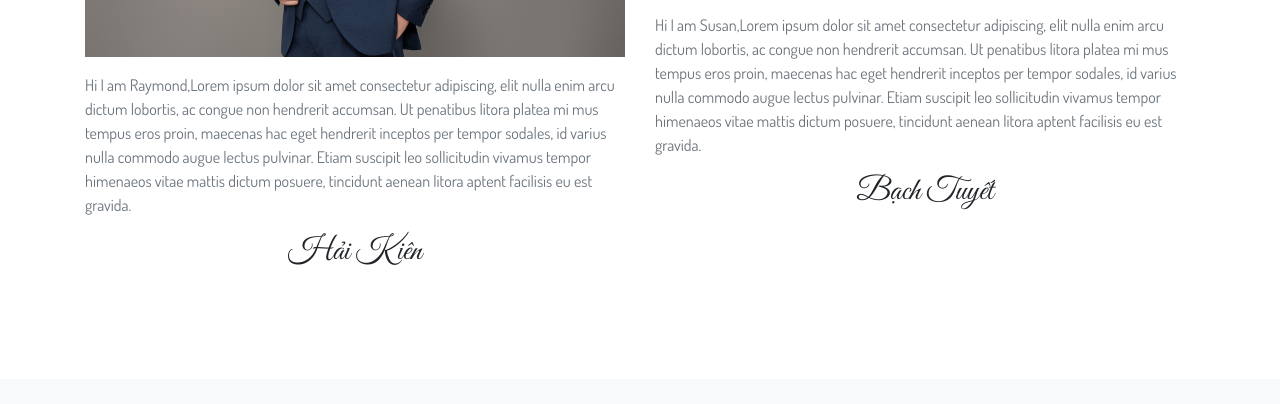
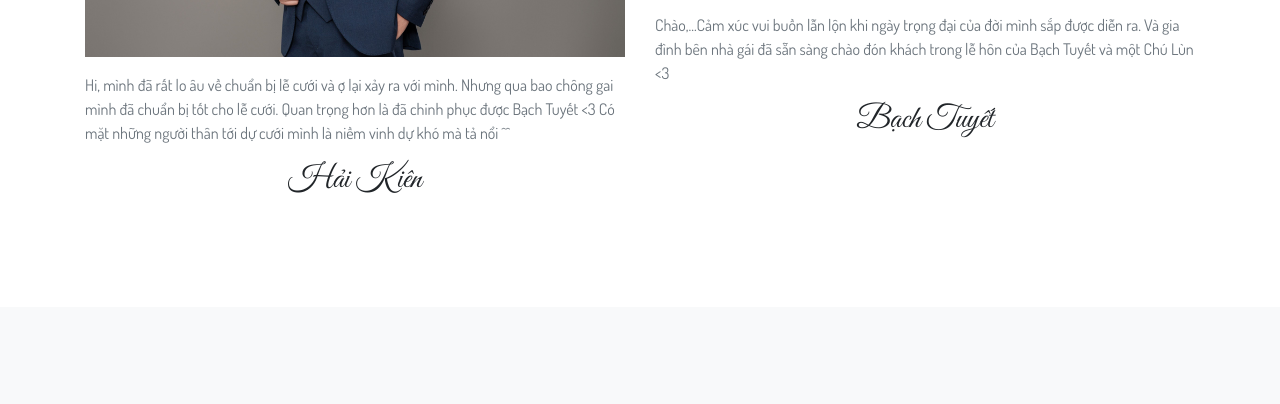
Before and after one commit to kienkemmut/kientuyetwedding.site, a plain HTML site: page index.html in a window 1280 px wide. Shown: the part 1360-1764 px from the top of the page. Drawn offline with Linux system fonts and the light colour scheme.

Commit message:
description

```diff
--- a/index.html
+++ b/index.html
@@ -69,13 +69,21 @@
             <div class="row text-center">
               <div class="col-md-6">
                 <div class="mt-3"><img class="img-fluid" src="images/groom.jpg" alt="Groom" data-aos="flip-left" data-aos-duration="1000"/>
-                  <p class="pt-3 text-left text-muted">Hi I am Raymond,Lorem ipsum dolor sit amet consectetur adipiscing, elit nulla enim arcu dictum lobortis, ac congue non hendrerit accumsan. Ut penatibus litora platea mi mus tempus eros proin, maecenas hac eget hendrerit inceptos per tempor sodales, id varius nulla commodo augue lectus pulvinar. Etiam suscipit leo sollicitudin vivamus tempor himenaeos vitae mattis dictum posuere, tincidunt aenean litora aptent facilisis eu est gravida.</p>
+                  <p class="pt-3 text-left text-muted">
+                    Hi, mình đã rất lo âu về chuẩn bị lễ cưới và ợ lại xảy ra với mình.
+                    Nhưng qua bao chông gai mình đã chuẩn bị tốt cho lễ cưới.
+                    Quan trọng hơn là đã chinh phục được Bạch Tuyết <3
+                    Có mặt những người thân tới dự cưới mình là niềm vinh dự khó mà tả nổi ^^
+                  </p>
                   <h3 class="h2 ww-title">Hải Kiên</h3>
                 </div>
               </div>
               <div class="col-md-6">
                 <div class="mt-3"><img class="img-fluid" src="images/bride.jpg" alt="Bride" data-aos="flip-right" data-aos-duration="1000"/>
-                  <p class="pt-3 text-left text-muted">Hi I am Susan,Lorem ipsum dolor sit amet consectetur adipiscing, elit nulla enim arcu dictum lobortis, ac congue non hendrerit accumsan. Ut penatibus litora platea mi mus tempus eros proin, maecenas hac eget hendrerit inceptos per tempor sodales, id varius nulla commodo augue lectus pulvinar. Etiam suscipit leo sollicitudin vivamus tempor himenaeos vitae mattis dictum posuere, tincidunt aenean litora aptent facilisis eu est gravida.</p>
+                  <p class="pt-3 text-left text-muted">
+                    Chào,...Cảm xúc vui buồn lẫn lộn khi ngày trọng đại của đời mình sắp được diễn ra.
+                    Và gia đình bên nhà gái đã sẵn sàng chào đón khách trong lễ hôn của Bạch Tuyết và một Chú Lùn <3
+                  </p>
                   <h3 class="h2 ww-title">Bạch Tuyết</h3>
                 </div>
               </div>
```
